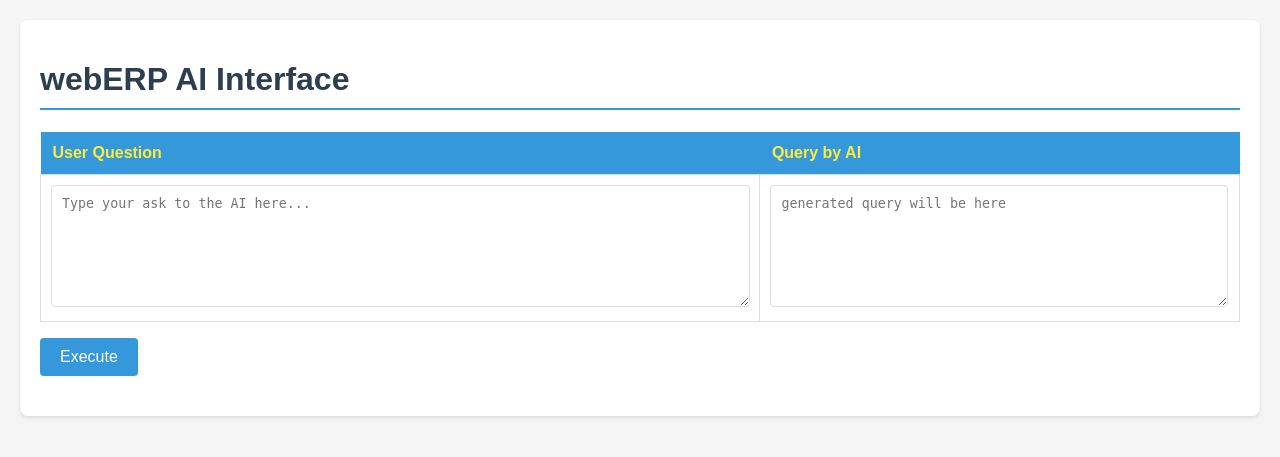
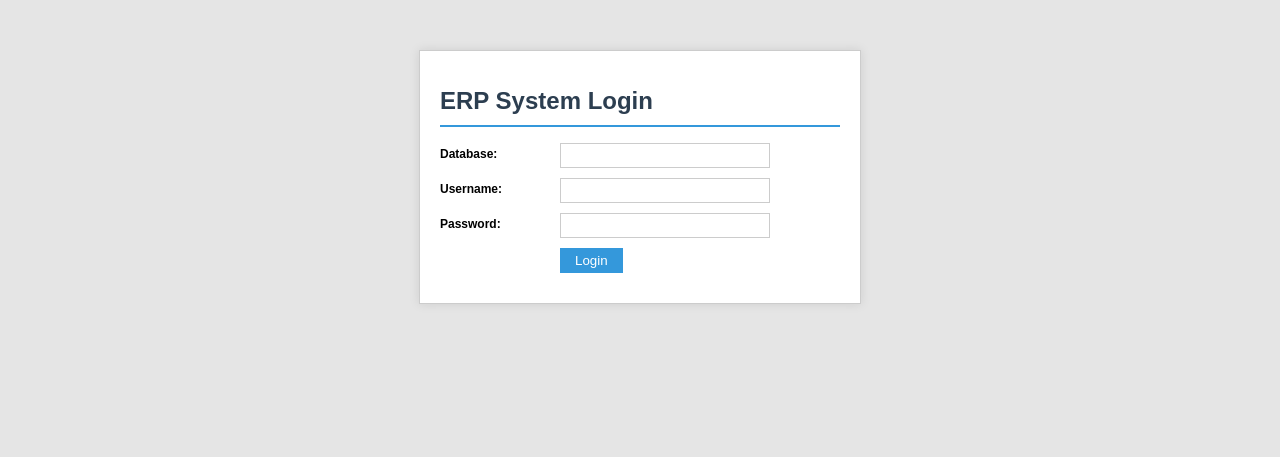
Before and after one commit to iangrech/weberp_ai_agent, a Flask app: page / in a window 1280 px wide. Shown: the top 457 px of the page. Run offline with Flask 3, Linux system fonts and the light colour scheme; lists and menus that the app fills with data are empty.

Commit message:
Added webERP xmlrpc login facility and code refactoring

```diff
--- a/config.sample.cfg
+++ b/config.sample.cfg
@@ -2,12 +2,13 @@
 host = 192.168.1.1
 user = theuser
 password = thepassword
-database = weberp
 port = 3306
 definition_keep_alive_days = 7
-weberp_ver = 4.5.6
 mysql_ver = 8.0
 
+[weberp]
+serverurl = http://aserver/weberp
+weberp_ver = 9.9.9
 
 [openai]
 api_key = sk-proj-THISISAPIKEY_THISISAPIKEY_THISISAPIKEY_THISISAPIKEY_THISISAPIKEY_THISISAPIKEY_THISISAPIKEY_THISISAPIKEY_THISISAPIKEY_THISISAPIKEY_THISISAPIKEY_THISISAPIKEY_
--- a/main.py
+++ b/main.py
@@ -1,20 +1,49 @@
-import openai_interface as aiapi
-from flask import Flask, render_template, request
+from flask import Flask, render_template, request, redirect, url_for
 import json
 import pandas as pd
-import weberp_interface
 import traceback
 
-#instancing
-weberp = weberp_interface.interface()
+import weberp_xmlrpc  as wxr
+import weberp_interface
+import openai_interface as aiapi
+
+
+weberp = None
 ai = aiapi.ai()
-
 
 app = Flask(__name__)
 
+application_database = ''
 
 @app.route('/', methods=['GET', 'POST'])
-def index():
+def login():
+    error = None
+    if request.method == 'POST':
+        application_database = request.form['database']
+        username = request.form['username']
+        password = request.form['password']
+
+        c = wxr.xmlrpcinterface(config_file='config.cfg')
+        if c.connect():
+            success =  c.login(application_database, username, password)
+            # with Python >=3.10 can use match
+            if success == -1:
+                error = 'Server not responding'
+            if success == 0:
+                global weberp
+                weberp = weberp_interface.interface(database=application_database)
+                return redirect(url_for('ai_interactor'))
+            if success == 1:
+                error = "Bad credentials"
+            if success == 2:
+                error = "Undefined issue"
+
+
+    return render_template('login.html', error=error)
+
+
+@app.route('/ai_interactor', methods=['GET', 'POST'])
+def ai_interactor():
     df = pd.DataFrame()
     question4ai = ''
     aigenquery = ''
@@ -63,7 +92,7 @@
             else:
                 original_question = 'Improper response received.\n\n' + response
 
-        return render_template('index.html'
+        return render_template('ai_interactor.html'
                                , title='webERP AI Interface'
                                , heading='webERP AI Interface'
                                , dataframe=df
@@ -78,5 +107,6 @@
                                , orig_question=original_question
                                )
 
+
 if __name__ == '__main__':
     app.run(host='0.0.0.0', port=5001, debug=True)
--- a/requirements.txt
+++ b/requirements.txt
@@ -2,6 +2,7 @@
 anyio==4.9.0
 blinker==1.9.0
 certifi==2025.7.14
+charset-normalizer==3.4.2
 click==8.1.8
 distro==1.9.0
 exceptiongroup==1.3.0
@@ -23,11 +24,13 @@
 pydantic_core==2.33.2
 python-dateutil==2.9.0.post0
 pytz==2025.2
+requests==2.32.4
 six==1.17.0
 sniffio==1.3.1
 tqdm==4.67.1
 typing-inspection==0.4.1
 typing_extensions==4.14.1
 tzdata==2025.2
+urllib3==2.5.0
 Werkzeug==3.1.3
 zipp==3.23.0
--- a/static/css/styles.css
+++ b/static/ai_pages_styles.css
@@ -1,6 +1,6 @@
 /*
 -----------------------------------------------------------------------------
-index.html
+index.html & generic
 -----------------------------------------------------------------------------
 */
 body {
@@ -79,7 +79,12 @@
     border-collapse: collapse;
     margin-top: 10px;
 }
-
+.left-align {
+    text-align: left;
+}
+.right-align {
+    text-align: right;
+}
 /*the table name*/
 th {
     background-color: #3498db;
--- /dev/null
+++ b/static/login.css
@@ -0,0 +1,93 @@
+/* General styles */
+body {
+    font-family: Arial, Helvetica, sans-serif;
+    font-size: 12px;
+    color: #000000;
+    background-color: #E5E5E5;
+    margin: 0;
+    padding: 0;
+}
+
+h1 {
+    color: #2c3e50;
+    border-bottom: 2px solid #3498db;
+    padding-bottom: 10px;
+}
+
+/* Container for the form */
+.container {
+    width: 400px;
+    margin: 50px auto;
+    background-color: #FFFFFF;
+    border: 1px solid #CCCCCC;
+    padding: 20px;
+    box-shadow: 0 0 10px rgba(0, 0, 0, 0.1);
+}
+
+/* Form header */
+.form-header {
+    background-color: #5B5B5B;
+    color: #FFFFFF;
+    padding: 8px 10px;
+    font-weight: bold;
+    margin-bottom: 15px;
+}
+
+/* Form elements */
+.form-row {
+    margin-bottom: 10px;
+    clear: both;
+}
+
+.form-row label {
+    display: block;
+    float: left;
+    width: 120px;
+    padding: 4px 0;
+    font-weight: bold;
+}
+
+.form-row input[type="text"],
+.form-row input[type="password"] {
+    width: 200px;
+    padding: 4px;
+    border: 1px solid #CCCCCC;
+}
+
+.form-row input[type="submit"] {
+    background-color: #3498db;
+    color: #FFFFFF;
+    border: none;
+    padding: 5px 15px;
+    cursor: pointer;
+    margin-left: 120px;
+}
+
+.form-row input[type="submit"]:hover {
+    background-color: #6B6B6B;
+}
+
+/* Error message */
+.error {
+    color: #FF0000;
+    margin-left: 120px;
+    margin-bottom: 10px;
+}
+
+/* Page two styles */
+.content {
+    padding: 20px;
+    background-color: #FFFFFF;
+    border: 1px solid #CCCCCC;
+    margin: 20px;
+}
+
+/* Links */
+a {
+    color: #0000FF;
+    text-decoration: none;
+}
+
+a:hover {
+    text-decoration: underline;
+}
--- a/templates/index.html
+++ b/templates/ai_interactor.html
@@ -4,13 +4,13 @@
     <meta charset="UTF-8">
     <meta name="viewport" content="width=device-width, initial-scale=1.0">
     <title>{{ title }}</title>
-    <link rel="stylesheet" href="{{ url_for('static', filename='css/styles.css') }}">
+    <link rel="stylesheet" href="{{ url_for('static', filename='ai_pages_styles.css') }}">
 </head>
 <body>
     <div class="container">
         <h1>{{ heading }}</h1>
 
-        <form method="POST" class="ai-form">
+        <form method="POST" class="ai-form" action="{{ url_for('ai_interactor') }}">
             <!--<textarea name="ai_question" placeholder="Type your ask to the AI here..." class="ai-input">{{ query }}</textarea>-->
             <table>
                 <thead>
@@ -27,7 +27,18 @@
                 </tbody>
             </table>
             <p/>
-            <button type="submit" class="execute-btn">Execute</button>
+            <p/>
+            <table border=0>
+                <tr>
+                    <td class="left-align">
+                        <button type="submit" class="execute-btn">Execute</button>
+                    </td>
+                    <td class="right-align">
+                        <a href="/" class="exception_button">Logout</a>
+                    </td>
+                </tr>
+            </table>
+
         </form>
 
         {% if not dataframe.empty %}
--- /dev/null
+++ b/templates/login.html
@@ -0,0 +1,40 @@
+<!DOCTYPE html>
+<html lang="en">
+<head>
+    <meta charset="UTF-8">
+    <meta name="viewport" content="width=device-width, initial-scale=1.0">
+    <title>Login - ERP System</title>
+    <link rel="stylesheet" href="{{ url_for('static', filename='login.css') }}">
+</head>
+<body>
+    <div class="container">
+        <!--<div class="form-header">ERP System Login</div>-->
+        <h1>ERP System Login</h1>
+
+        {% if error %}
+        <div class="error">{{ error }}</div>
+        {% endif %}
+
+        <form method="POST" action="/">
+            <div class="form-row">
+                <label for="database">Database:</label>
+                <input type="text" id="database" name="database" required>
+            </div>
+
+            <div class="form-row">
+                <label for="username">Username:</label>
+                <input type="text" id="username" name="username" required>
+            </div>
+
+            <div class="form-row">
+                <label for="password">Password:</label>
+                <input type="password" id="password" name="password" required>
+            </div>
+
+            <div class="form-row">
+                <input type="submit" value="Login">
+            </div>
+        </form>
+    </div>
+</body>
+</html>
```
Also changed, not shown: templates/exception.html (+5 -7 lines), weberp_interface.py (+5 -3 lines), weberp_xmlrpc.py (added, +80 -0 lines), README.md, images/loginscreen.png (added).
